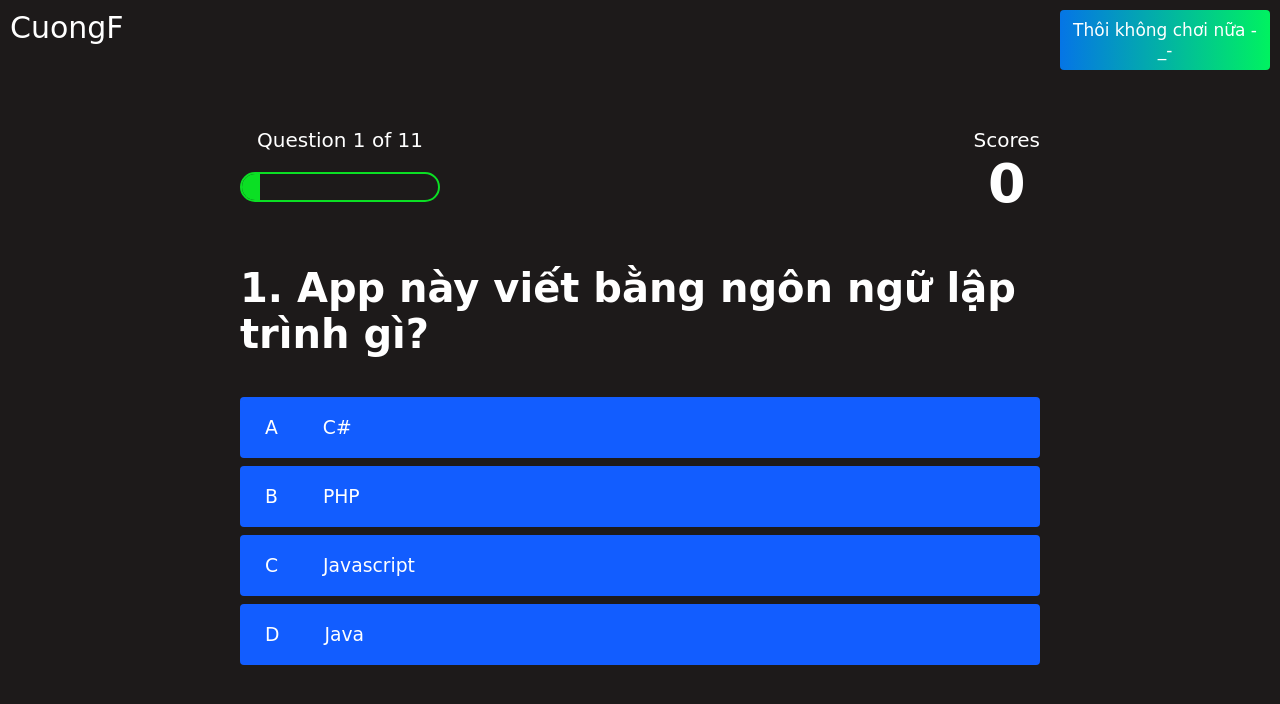
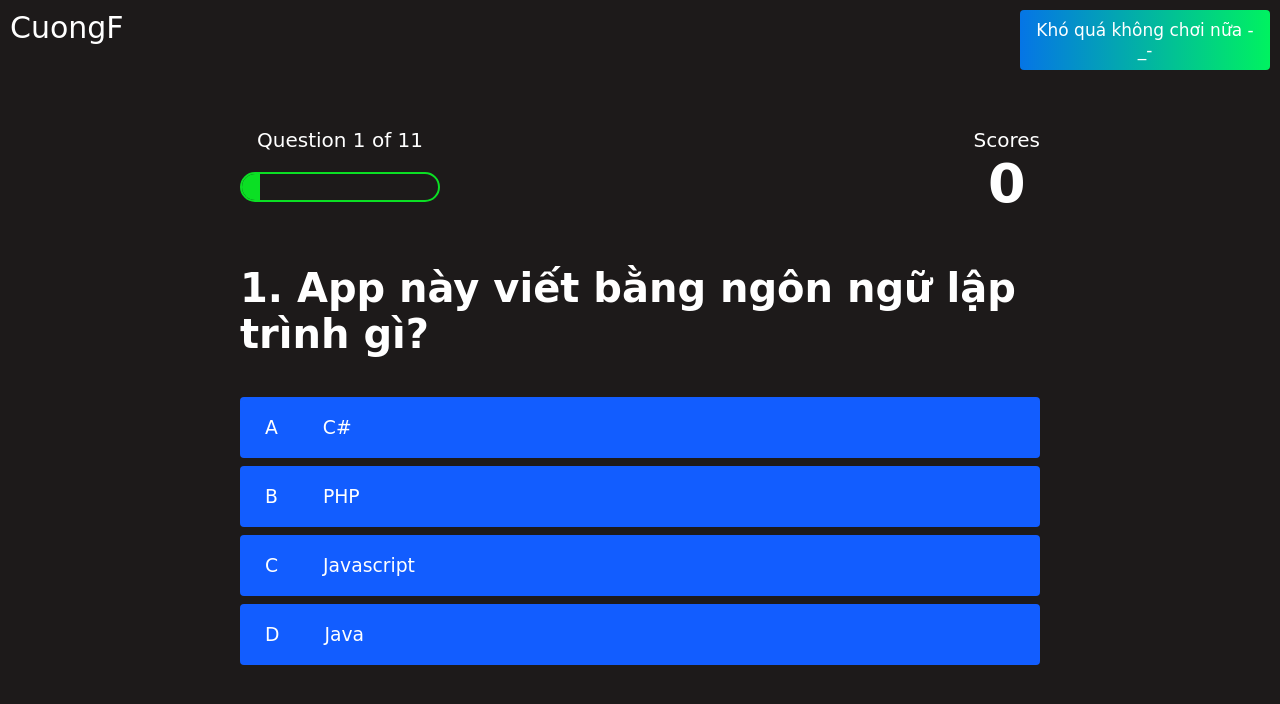
Before and after one commit to cuong7NH/CuongF-Quiz-App, a website: page game.html in a window 1280 px wide. Drawn offline with Linux system fonts and the light colour scheme.

Commit message:
push project

```diff
--- a/game.html
+++ b/game.html
@@ -5,14 +5,16 @@
     <meta name="viewport" content="width=device-width, initial-scale=1.0">
     <meta http-equiv="X-UA-Compatible" content="ie=edge">
     <title>Quiz Page</title>
-
+ <!-- Favicon
+	================================================== -->
+	<link rel="shortcut icon" href="favicon2.png">
     <link rel="stylesheet" href="css/style.css">
     <link rel="stylesheet" href="css/game.css">
 
 </head>
 <body >
     <span style="font-size: 3rem; color:#fff; position: fixed; top: 10px; left: 10px;">CuongF</span>
-    <a class="btn" style="font-size: 1.7rem; color:#fff; position: fixed; top: 10px;right: 10px; padding: 10px; width: 210px;   background: linear-gradient(to left, #00f260, #0575e6);"  >Thôi không chơi nữa -_-</a>
+    <a href="index.html" class="btn" style="font-size: 1.7rem; color:#fff; position: fixed; top: 10px;right: 10px; padding: 10px; width: 250px;   background: linear-gradient(to left, #00f260, #0575e6);"  > Khó quá không chơi nữa -_-</a>
     <div class="container">
         <div id="game" class="justify-center flex-column">
             <div id="hud">
```
Also changed, not shown: end.html (+3 -0 lines), highscores.html (+3 -0 lines), index.html (+3 -1 lines), favicon.png (deleted).
